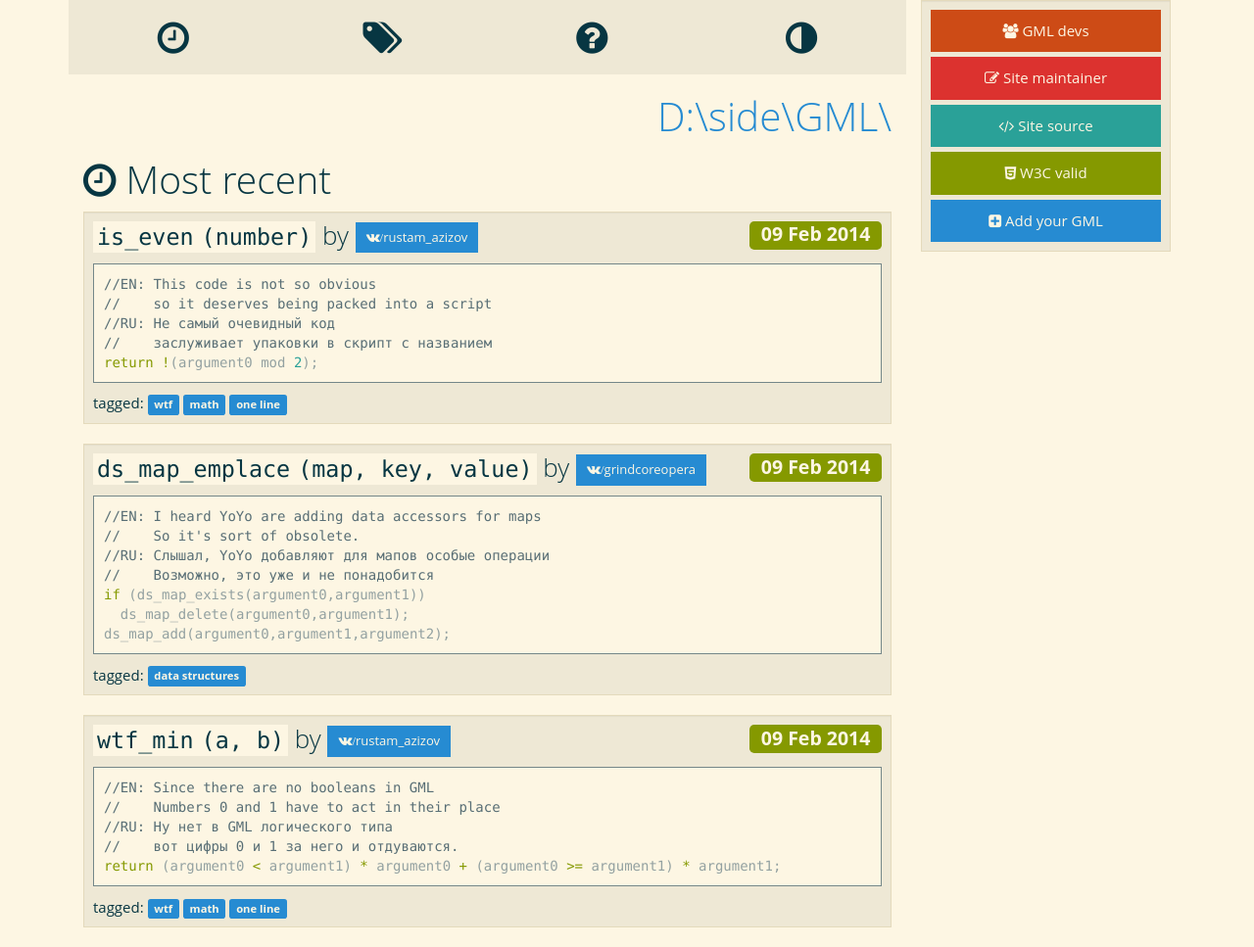
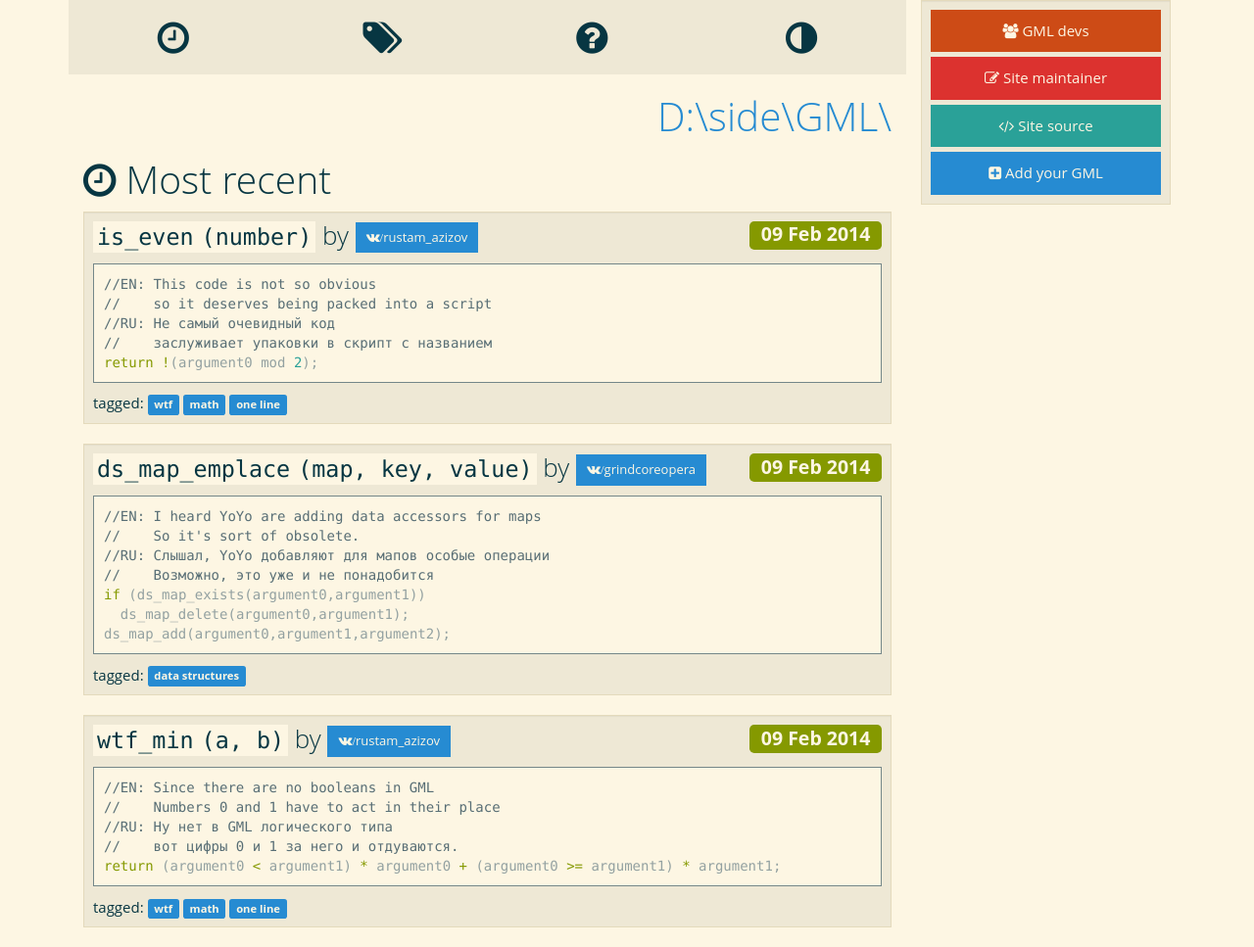
Before and after one commit to D-side/GMLS, a Jekyll site: the page built from index.html, in a window 1280 px wide. Shown: the whole page at 98% size. Built offline with Jekyll 4.4.1, drawn with Linux system fonts in a browser that asks for light colours; Markdown is read by kramdown in place of the engine named in the settings.

Commit message:
Not W3C Valid anymore, alright %)

```diff
--- a/_includes/sidebar.html
+++ b/_includes/sidebar.html
@@ -2,7 +2,6 @@
 	<a class="btn btn-block btn-warning" href="http://yoyogames.com/"><i class="icon-group"></i> GML devs</a>
 	<a class="btn btn-block btn-danger"><i class="icon-edit"></i> Site maintainer</a>
 	<a class="btn btn-block btn-info" href="http://github.com/D-side/GMLS"><i class="icon-code"></i> Site source</a>
-	<a class="btn btn-block btn-success" href="http://validator.w3.org/check?uri=http%3A%2F%2Fgml.dside.ru%2F"><i class="icon-html5"></i> W3C valid</a>
 	<a class="btn btn-block btn-primary" href="/contribute/"><i class="icon-plus-sign-alt"></i> Add your GML</a>
 
 </div>
```
